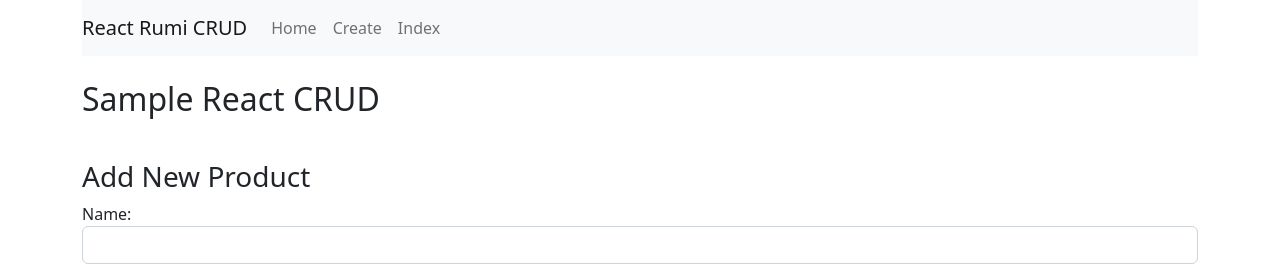
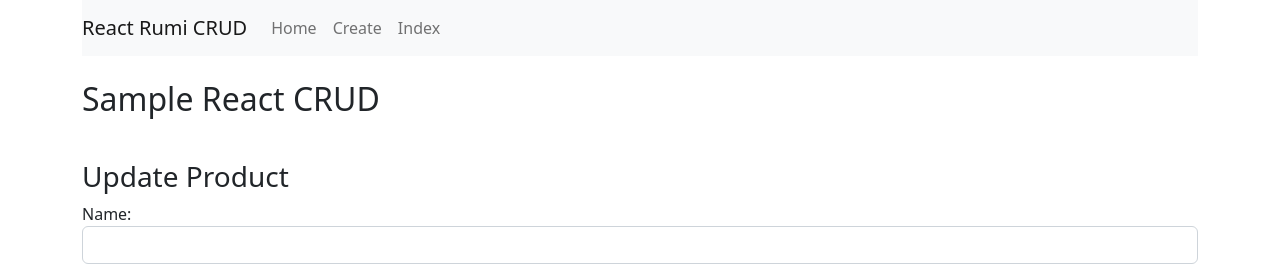
Before and after one commit to dngKwngg/crud-web, a React (Create React App) app: page /edit/1 in a window 1280 px wide. Shown: the top 266 px of the page. Built offline with nearby package versions, Linux system fonts and the light colour scheme; no server answers.

Commit message:
Update edit.component.js

```diff
--- a/src/components/edit.component.js
+++ b/src/components/edit.component.js
@@ -131,7 +131,7 @@ export default class Edit extends Component {
 
             return (
         <div style={{ marginTop: 10 }}>
-            <h3>Add New Product</h3>
+            <h3>Update Product</h3>
             <form onSubmit={this.onSubmit}>
                 <div className="form-group">
                     <label>Name: </label>
```
